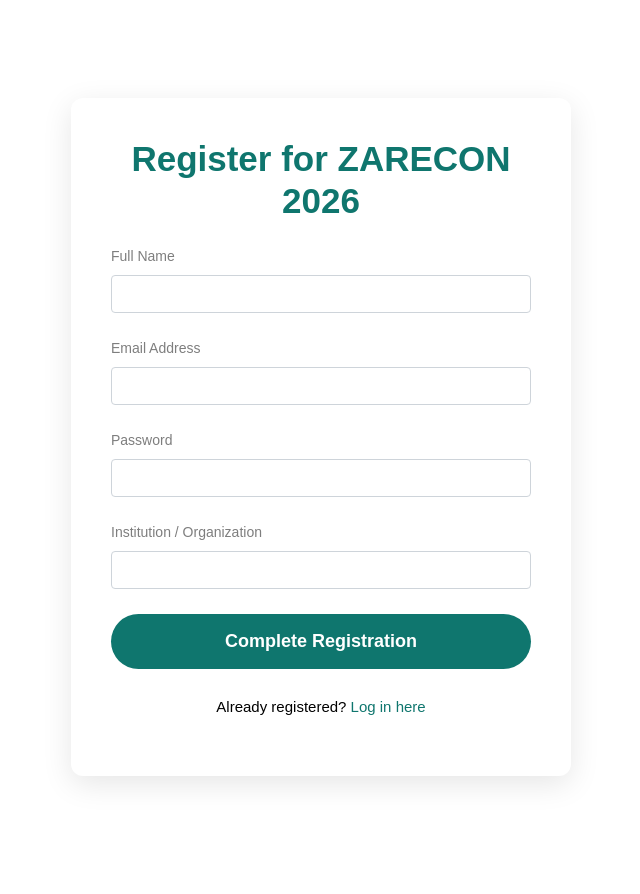
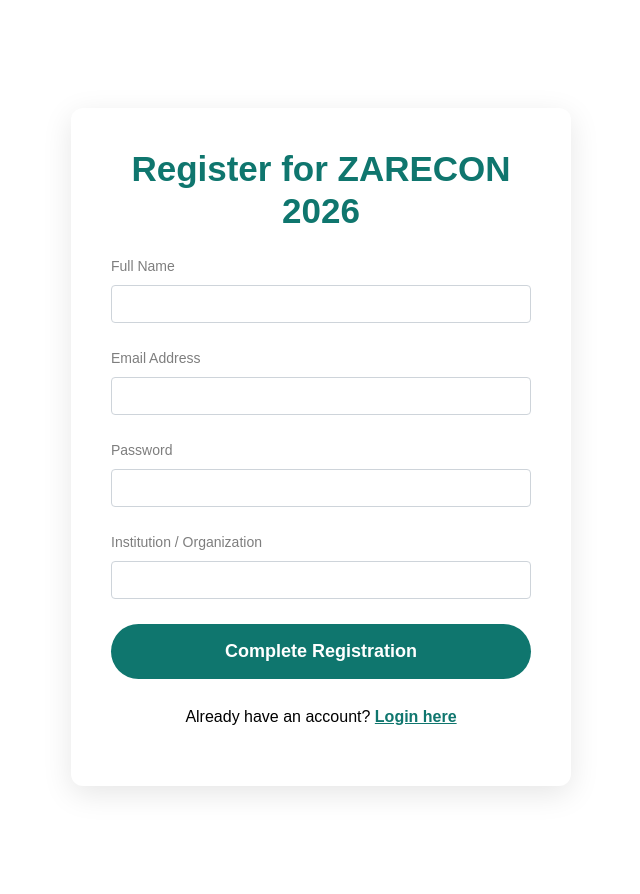
Before and after one commit to ErnestLubindaDEV/ZARECON, a PHP site: page /registration.php in a window 1280 px wide. Shown: the whole page, without its empty margins (319-959 px from the left). Before the commit the page ends 784 px from the top, so only its background shows below. Run offline with PHP 8.4, Linux system fonts and the light colour scheme.

Commit message:
Fixed duplicate submit button on registration form + polished styling

```diff
--- a/registration.php
+++ b/registration.php
@@ -22,7 +22,7 @@ if ($_SERVER["REQUEST_METHOD"] == "POST") {
     $institution = trim($_POST['institution']);
 
     // Basic validation
-    if (empty($full_name) || empty($email) || empty($password) || empty($institution)) {
+    if (empty($full_name) || empty($email) || empty($_POST['password']) || empty($institution)) {
         $message = "All fields are required. Please fill everything out.";
         $message_class = "alert-danger";
     } elseif (!filter_var($email, FILTER_VALIDATE_EMAIL)) {
@@ -46,13 +46,14 @@ if ($_SERVER["REQUEST_METHOD"] == "POST") {
             $stmt->bind_param("ssss", $full_name, $email, $password, $institution);
 
             if ($stmt->execute()) {
-                $message = "<strong>Registration successful!</strong> Welcome to ZARECON 2026!<br>You can now log in or continue exploring. We'll send you a confirmation email shortly.";
+                $message = "<strong>Registration successful!</strong> Welcome to ZARECON 2026!<br>You can now <a href='login.php' style='color:#0f766e; font-weight:600;'>log in here</a> or continue exploring.";
                 $message_class = "alert-success";
             } else {
-                $message = "Something went wrong. Please try again or contact support.";
+                $message = "Something went wrong: " . $stmt->error . ". Please try again or contact support.";
                 $message_class = "alert-danger";
             }
         }
+        $check_stmt->close();
     }
 }
 
@@ -66,18 +67,62 @@ $conn->close();
     <title>Registration - ZARECON 2026</title>
     <meta name="viewport" content="width=device-width, initial-scale=1">
 
-    <!-- Your CSS links (copy from index or about) -->
+    <!-- Your CSS links -->
     <link href="css/bootstrap.min.css" rel="stylesheet">
     <link href="css/style.css" rel="stylesheet">
-    <!-- Add others as needed -->
 
     <style>
-        .registration-form { max-width: 500px; margin: 50px auto; padding: 40px; background: white; border-radius: 12px; box-shadow: 0 8px 30px rgba(0,0,0,0.1); }
-        .alert { padding: 15px; margin-bottom: 25px; border-radius: 8px; font-size: 16px; }
-        .alert-success { background: #d4edda; color: #155724; border: 1px solid #c3e6cb; }
-        .alert-danger { background: #f8d7da; color: #721c24; border: 1px solid #f5c6cb; }
-        .btn-submit { background: #0f766e; color: white; border: none; padding: 14px; width: 100%; border-radius: 50px; font-size: 18px; font-weight: 600; }
-        .form-group { margin-bottom: 25px; }
+        .registration-form {
+            max-width: 500px;
+            margin: 60px auto;
+            padding: 40px;
+            background: white;
+            border-radius: 12px;
+            box-shadow: 0 8px 30px rgba(0,0,0,0.1);
+        }
+        .alert {
+            padding: 15px;
+            margin-bottom: 25px;
+            border-radius: 8px;
+            font-size: 16px;
+        }
+        .alert-success {
+            background: #d4edda;
+            color: #155724;
+            border: 1px solid #c3e6cb;
+        }
+        .alert-danger {
+            background: #f8d7da;
+            color: #721c24;
+            border: 1px solid #f5c6cb;
+        }
+        .btn-submit {
+            background: #0f766e;
+            color: white;
+            border: none;
+            padding: 14px;
+            width: 100%;
+            border-radius: 50px;
+            font-size: 18px;
+            font-weight: 600;
+            cursor: pointer;
+            transition: background 0.3s;
+        }
+        .btn-submit:hover {
+            background: #0c5c56;
+        }
+        .form-group {
+            margin-bottom: 25px;
+        }
+        .form-control:focus {
+            border-color: #14b8a6;
+            box-shadow: 0 0 0 0.25rem rgba(20,184,166,0.25);
+        }
+        .text-center a {
+            color: #0f766e;
+            font-weight: 600;
+            text-decoration: underline;
+        }
     </style>
 </head>
 <body>
@@ -100,11 +145,13 @@ $conn->close();
                 <form method="POST" action="registration.php">
                     <div class="form-group">
                         <label for="full_name">Full Name</label>
-                        <input type="text" id="full_name" name="full_name" class="form-control" required value="<?php echo isset($_POST['full_name']) ? htmlspecialchars($_POST['full_name']) : ''; ?>">
+                        <input type="text" id="full_name" name="full_name" class="form-control" required
+                               value="<?php echo isset($_POST['full_name']) ? htmlspecialchars($_POST['full_name']) : ''; ?>">
                     </div>
                     <div class="form-group">
                         <label for="email">Email Address</label>
-                        <input type="email" id="email" name="email" class="form-control" required value="<?php echo isset($_POST['email']) ? htmlspecialchars($_POST['email']) : ''; ?>">
+                        <input type="email" id="email" name="email" class="form-control" required
+                               value="<?php echo isset($_POST['email']) ? htmlspecialchars($_POST['email']) : ''; ?>">
                     </div>
                     <div class="form-group">
                         <label for="password">Password</label>
@@ -112,13 +159,15 @@ $conn->close();
                     </div>
                     <div class="form-group">
                         <label for="institution">Institution / Organization</label>
-                        <input type="text" id="institution" name="institution" class="form-control" required value="<?php echo isset($_POST['institution']) ? htmlspecialchars($_POST['institution']) : ''; ?>">
+                        <input type="text" id="institution" name="institution" class="form-control" required
+                               value="<?php echo isset($_POST['institution']) ? htmlspecialchars($_POST['institution']) : ''; ?>">
                     </div>
                     <button type="submit" class="btn-submit">Complete Registration</button>
                 </form>
 
-                <p class="text-center mt-4" style="font-size: 15px;">
-                    Already registered? <a href="#" style="color: #0f766e;">Log in here</a>
+                <p class="text-center mt-4" style="font-size: 16px;">
+                    Already have an account?
+                    <a href="login.php">Login here</a>
                 </p>
             </div>
         </div>
```
